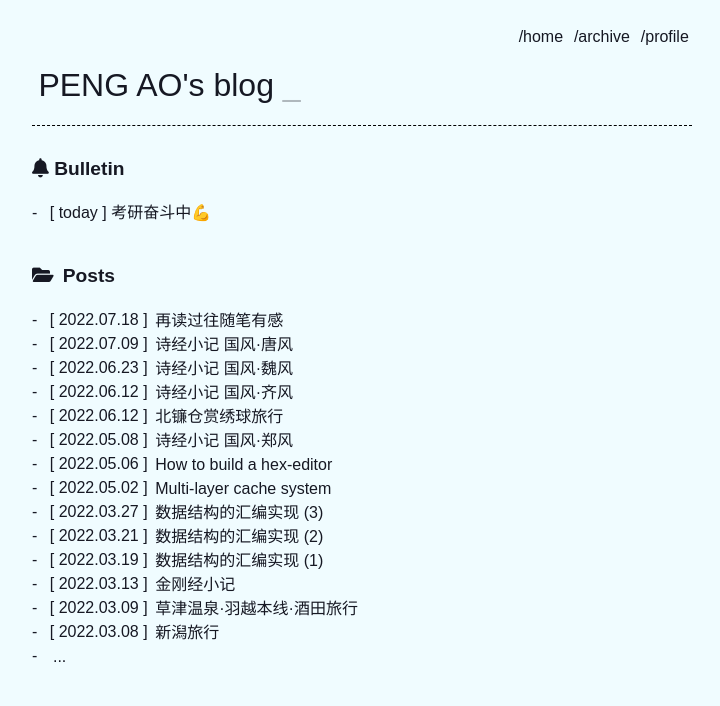
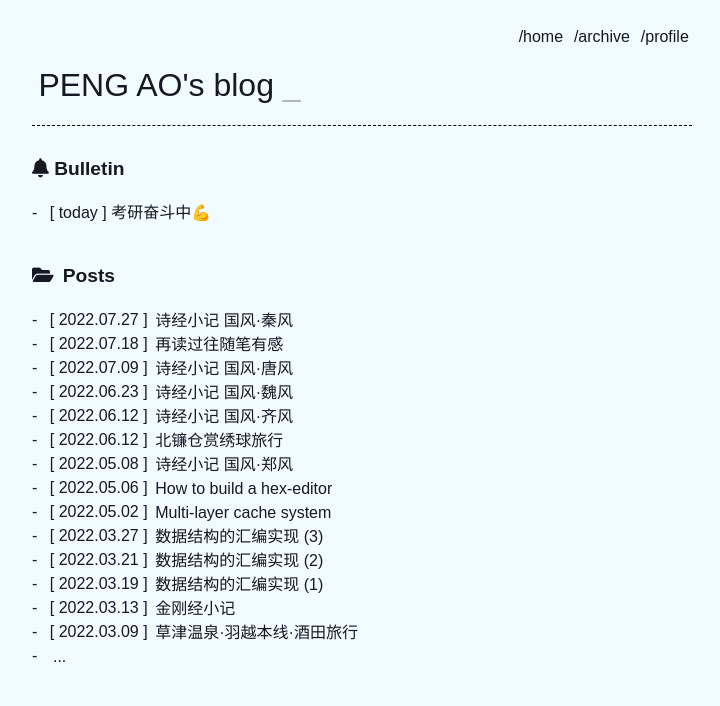
Before and after one commit to PENG-AO/PENG-AO.github.io, a Jekyll site: the page built from index.md, in a window 1280 px wide. Shown: the top 706 px of the page, without its empty margins (278-998 px from the left). Built offline with Jekyll 4.4.1, drawn with Linux system fonts in a browser that asks for light colours; a style sheet for code colours, icons or effects is not loaded; some of the changed lines change nothing that is shown.

Commit message:
feat: post 诗经·秦风

```diff
--- /dev/null
+++ b/_posts/2022-07-27-shijing-1-11.md
@@ -0,0 +1,31 @@
+---
+layout: post
+title: 诗经小记 国风·秦风
+tags: 随想
+---
+
+# 1. 简介
+
+《秦风》即秦地的歌谣。秦本东方部族，后生活于甘肃、陕西一带。周孝王时被分封于秦地(今甘肃天水)，为周养马抵御西戎。周东迁后，关中地区皆为秦所有。前221年秦统一六国。所存诗篇可能产生于西周末到春秋时期。
+
+# 2. 小记
+
+- 车邻：位高者礼贤下士，隐约有知己难求之意。
+- 驷驖：客观诗，贵族狩猎貌。
+- 小戎：征人戍边远，月满清辉减。
+
+> 张九龄《赋得自君之出矣》
+> 自君之出矣，不复理残机。
+> 思君如满月，夜夜减清辉。
+
+- 蒹葭：
+- 终南
+- 黄鸟
+- 晨风：
+- 无衣
+- 渭阳
+- 权舆
+
+# 3. 更新记录
+
+- [ 2022.07.27 ] 添加了《车邻》、《驷驖》以及《小戎》的小记
--- a/assets/pages/诗经小记.md
+++ b/assets/pages/诗经小记.md
@@ -20,7 +20,7 @@ permalink: /projects/诗经小记.html
 - [国风·齐风](/2022/06/12/shijing-1-8.html)
 - [国风·魏风](/2022/06/23/shijing-1-9.html)
 - [国风·唐风](/2022/07/09/shijing-1-10.html)
-- [国风·秦风](/2021/11/27/shijing-1-11.html)
+- [国风·秦风](/2022/07/27/shijing-1-11.html)
 - [国风·陈风](/2021/11/27/shijing-1-12.html)
 - [国风·桧风](/2021/11/27/shijing-1-13.html)
 - [国风·曹风](/2021/11/27/shijing-1-14.html)
```
